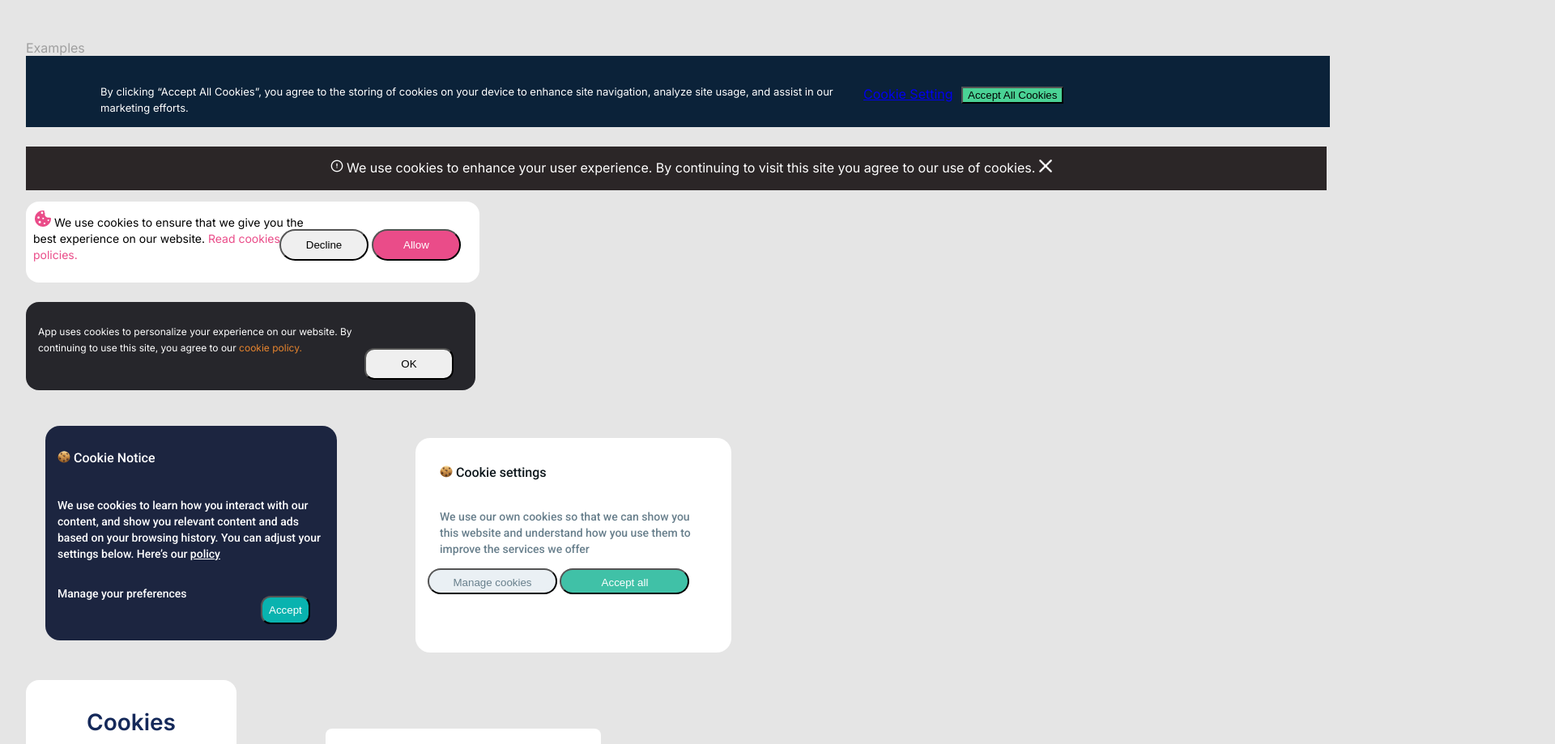
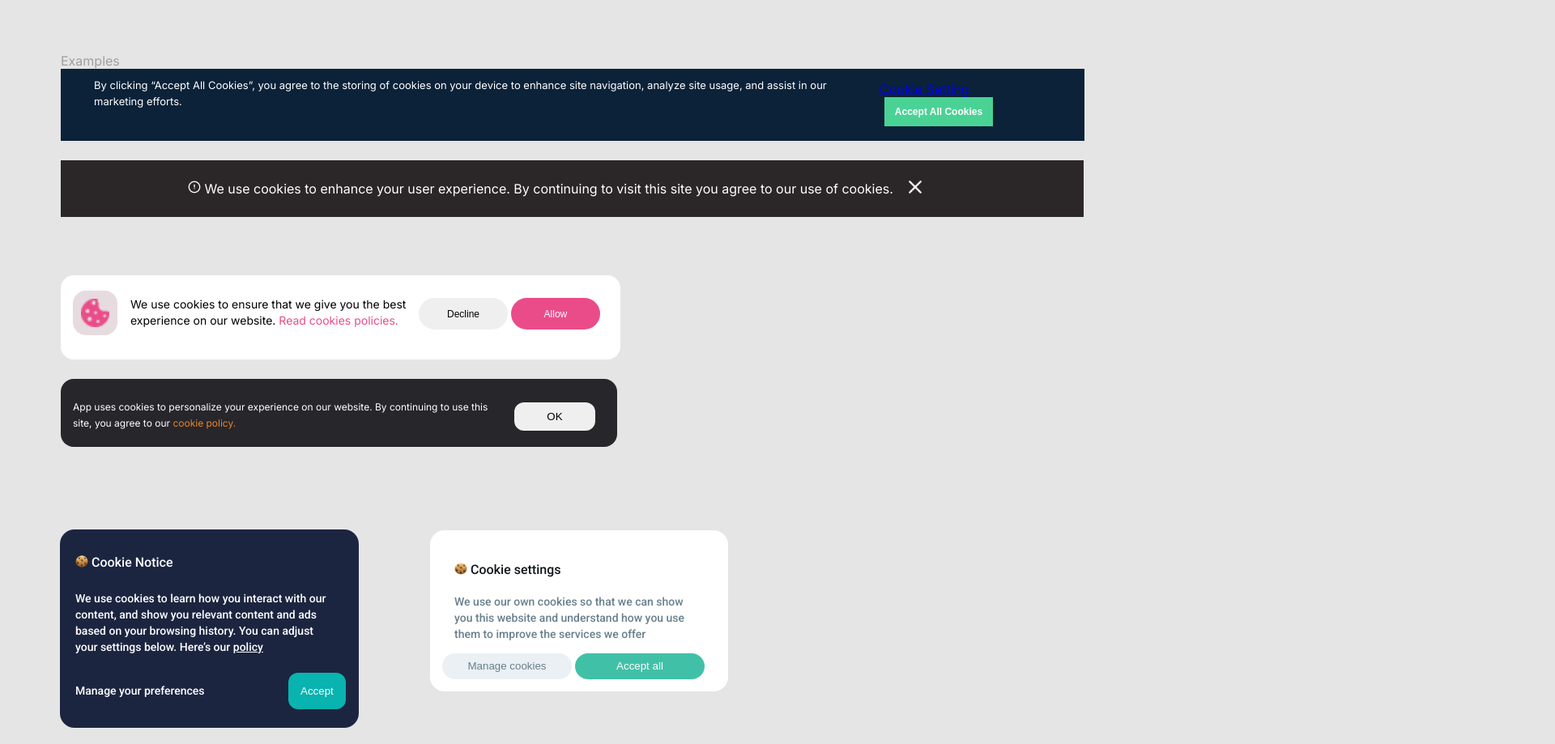
Before and after one commit to olena-kalitovska/Killer-Frost-HW, a plain HTML site: page HW-3-Style/HW-3index.html in a window 1280 px wide. Shown: the part 360-1279 px from the top of the page at 81% size, 1920 px wide, since content can reach past the window. Drawn offline with Linux system fonts and the light colour scheme.

Commit message:
HW3-finish the work

```diff
--- a/HW-3-Style/HW-3index.html
+++ b/HW-3-Style/HW-3index.html
@@ -18,7 +18,7 @@
     <link rel="stylesheet" href="css/HW-3style.css">
 </head>
 <body>
-    <header>
+    <header class="header">
         <h1 class="header1">
             V1.1 </h1>
         <h2 class="header2">
@@ -27,6 +27,8 @@
             Made by @adarshdk </p>
     </header>
     <div class="maine-sectione">
+        <!--substrate-->
+        <div class="substrate">
             <p class= "examples">Examples</p>
         <!--Baners-->
             <section class= "Baner1">
@@ -41,13 +43,14 @@
             </section>
             <!--Baner2-->
             <section class= "Baner2">
-            <p><img src="baner2.1.png" alt="скрін екрвну"> We use cookies to enhance your user experience. By continuing to visit this site you agree to our use of cookies. <img src="baner2 .2.png" alt="скрін екрвну"></p>
+                <p><img src="baner2.1.png" alt="скрін екрвну"> We use cookies to enhance your user experience. By continuing to visit this site you agree to our use of cookies.
+                   <img class="img_baner2" src="baner2 .2.png" alt="скрін екрвну"></p>
             </section>
             <!--Baner3-->
             <section class="Baner3">
                 <!--Box1-->
                 <div class="Box1-baner3">
-                <p> <img src="baner3.1.png" alt="вставка банер 3"> We use cookies to ensure that we give you the best experience on our website.<span style="color: #EA4C89;"> Read cookies policies.</span></p>
+                    <p> <img class="img1_baner3" src="baner3.1.png" alt="вставка банер 3"> <p> We use cookies to ensure that we give you the best experience on our website.<span style="color: #EA4C89;"> Read cookies policies.</span></p>
                     <div class="buttons-box1">
                     <button class="button1" type="submit" onclick="alert('Decline')">Decline</button>
                     <button class="button2" type="submit" onclick="alert('Allow')">Allow</button>
@@ -55,8 +58,8 @@
                 </div>
                 <!--Box2-->
                 <div class="Box2-baner3">
-                <p>App uses cookies to personalize your experience on our website. By continuing to use this site, you agree to our <span style="color:#E6842E ;">cookie policy.</span> <button type="submit" onclick="alert('OK')">OK</button>
-                </p>
+                    <p>App uses cookies to personalize your experience on our website. By continuing to use this site, you agree to our <span style="color:#E6842E ;">cookie policy.</span> </p>
+                    <span><button type="submit" onclick="alert('OK')">OK</button></span>
                 </div>
             </section>
             <!--Baner4-->
@@ -66,14 +69,13 @@
                     <h1> <img src="Baner4.1.png" alt="вставка банера 4.1"> </h1>
                     <p>We use cookies to learn how you interact with our content, and show you relevant content and ads based on your browsing
                     history. You can adjust your settings below. Here’s our <ins>policy</ins></p>
-                <div> Manage your preferences
-                <button class="button1-4" type="submit" onclick="alert('Accept')">Accept</button>
+                    <div class="Manage"> Manage your preferences
+                    <button class="button1-4" type="submit" onclick="alert('Accept')">Accept</button> </div>
                 </div>
                 <!--Box2-baner4-->
                 <div class="Box2-baner4">
                     <h1> <img src="Baner4.png" alt="вставка банера 4"> </h1>
                     <p> We use our own cookies so that we can show you this website and understand how you use them to improve the services we offer</p>
-
                     <button class="button2-4"  type="submit" onclick="alert('Manage cookies')">Manage cookies</button>
                     <button class="button3-4  type="submit" onclick="alert('Accept allt')">Accept all</button>
                 </div>
@@ -94,5 +96,6 @@
                 </div>
             </section>
         </div>
+    </div>
 </body>
 </html>
--- a/HW-3-Style/css/HW-3style.css
+++ b/HW-3-Style/css/HW-3style.css
@@ -1,12 +1,17 @@
 body {
     background-color: #E5E5E5;
-    position: absolute;
-    width: 1440px;
-    height: 990px;
+    position: relative;
+    width: 100%px;
+    padding: 18px;
     left: 24px;
     top: 24px;
 }
-
+.header {
+    position: absolute;
+    font-family: Inter;
+    width: auto;
+    padding: 15px;
+}
 /*V.1.1.*/
 .header1 {
     width: 82px;
@@ -17,6 +22,8 @@ body {
     color: #0B2239;
     opacity: 0.3;
     font-family: Inter;
+    position: absolute;
+    top: -18px;
 }
 /*Cookie Banners*/
 .header2 {
@@ -30,6 +37,7 @@ body {
     display: flex;
     align-items: center;
     font-family: Inter;
+    align-items: center;
 }
 /*Made by @adarshdk*/
 .header3 {
@@ -47,10 +55,13 @@ body {
 /* maine-sectione*/
 .maine-sectione {
     position: relative;
-    width: 1488px;
-    height: 1430px;
+    width: 100%;
     margin-top: 350px;
     border: 300px;
+    padding: 25px;
+}
+.substrate {
+
 }
 /*Examples*/
 .examples {
@@ -61,14 +72,13 @@ body {
 
 /*Baner1*/
 .Baner1 {
-    padding-top: 16px;
-    padding-left: 170px;
-    width: 1440px;
-    height: 72px;
+    padding: 18px;
+    width: 100%;
     left: 0px;
     top: 0px;
     background: #0B2239;
     font-family: Inter;
+    position: relative;
 }
 .content-baner1 {
     color: #ffffff;
@@ -80,16 +90,16 @@ body {
 }
 .Baner1 div {
     margin-right: 30px;
-    margin-left: 864px;
-    margin-top: -36px;
+    margin-left: 993px;
+    margin-top: -34px;
 }
 .Baner1 p {
     padding-right: 450px;
     display: inline-block;
     font-size: 13px;
     line-height: 20px;
-    margin-left:-78px;
-    margin-top: 18px;
+    margin-left:23px;
+    margin-top: -8px;
 }
 .Baner1 ins {
     color:#4AD295;
@@ -97,45 +107,54 @@ body {
 .Baner1 button {
     background-color: #4AD295 ;
     margin-left: 6px;
+    border: none;
+    color: #ffffff;
+    width: 134px;
+    font-weight: 600;
+    font-size: 12px;
+    line-height: 20px;
+
+    padding: 8px;
+    margin-right: ;
 }
 /*Baner2*/
 .Baner2 {
     background-color: #2B2627;
-    width: 1462px;
-    height: 52px;
-    padding-top: 0px;
-    padding-bottom: 2px;
-    padding-right: 144px;
+    width: 102%;
+    padding: 5px;
     margin-top: 24px;
     font-family: Inter;
-
+    position: relative;
 }
 .Baner2 p {
     width: 1440px;
-    height: 20px;
-    padding-top: 16px;
-    padding-left: 375.5px;
-    padding-bottom: 16px;
-    padding-right: 375.5px;
+    padding: 4px;
     color: #ffffff;
+    margin-left: 148px;
+}
+.img_baner2{
+    margin-left: 15px;
 }
 /*Baner3*/
 .Baner3 {
     position: relative;
     font-family: Inter;
+    top: 72px;
 }
 /*Box1-baner3*/
 .Box1-baner3 {
     background-color: #ffffff;
     border-radius: 16px;
-    width: 560px;
-    height: 100px;
+    width: 661px;
+    padding: 15px;
     font-size: 14px;
     line-height: 20px;
 }
 .buttons-box1 {
-    margin-top: -70px;
-    margin-left: 25px;
+   position: absolute;
+   top: 28px;
+   left: 171px;
+   margin-left: -17px;
 }
 .button1 {
     border-radius: 100px;
@@ -143,7 +162,9 @@ body {
     height: 39px;
     padding: 3px;
     margin-left: 288px;
-
+    border: none;font-weight: 500;
+    font-size: 12px;
+    line-height: 20px;
 }
 .button2 {
     border-radius: 100px;
@@ -152,28 +173,38 @@ body {
     padding: 3px;
     color: #ffffff;
     background-color: #EA4C89;
+    border: none;
+    font-weight: 500;
+    font-size: 12px;
+    line-height: 20px;
 }
 .Box1-baner3 p {
     width: 362px;
-    height: 72px;
     font-size: 14px;
     line-height: 20px;
     padding: 9px;
+    margin-left: 62px;
+    margin-top: -15px;
 }
 .Box1-baner3 img {
-    padding-top: 2px;
-    padding-left: 2px;
+    position: absolute;
+    padding: 10px;
+    width: 35px;
+    margin-left: -71px;
+    margin-top: 10px;
+    background-color: #e6dbdf;
+    border-radius: 16px;
 }
 /*Box2-baner3*/
 .Box2-baner3 {
     background-color: #26262B;
     border-radius: 16px;
-    width: 535px;
-    height: 89px;
+    width: 667px;
     margin-top: 24px;
     padding: 10px;
     font-size: 12px;
     line-height: 20px;
+    position: relative;
 }
 .Box2-baner3 p {
     color: #ffffff;
@@ -181,79 +212,91 @@ body {
     font-size: 12px;
     line-height: 20px;
     margin-right: 134px;
+    margin-bottom: -33px;
+    margin-top: 10px;
 }
  .Box2-baner3 button {
-     width: 110px;
-     height: 39px;
-     padding: 3px;
-     margin-top: -84px;
-     margin-left: 403px;
+     width: 100px;
+     margin-bottom: 10px;
+     padding: 10px;
+     margin-top: -21px;
+     margin-left: 550px;
      border-radius: 12px;
+     border: none;
  }
  /*Baner4*/
 .Baner4 {
     font-family: Roboto;
     padding: 24px;
     width: 417px;
-    height: 210px;
-    margin-left: 0px;
+    margin-right: 0px;
+    margin-left: -25px;
+    margin-top: 150px;
 }
 /*Box1-baner4*/
 .Box1-baner4 {
     background-color:#1C2540 ;
     color: #ffffff;
     border-radius: 18px;
-    width: 360px;
-    height: 250px;
+    width: 339px;
+    height: 215px;
+    padding: 15px;
     margin-left: 0px;
     padding-bottom: 15px;
+    position: relative;
+    margin-right: 0px;
 }
 .Box1-baner4 h1 {
-    padding: 15px;
-    padding-left: 15px;
-    padding-top: 25px;
-    padding-right: 15px;
-    padding-bottom: 0px;
+    font-size: 14px;
+    line-height: 20px;
+    width: 20px;
+    padding: 4px;
 }
 .Box1-baner4 p {
     font-size: 14px;
     line-height: 20px;
     border: 2px;
-    padding-left: 15px;
-    padding-top: 15px;
-    padding-right: 15px;
+    width: 314px;
+    padding: 4px;
 }
 .Box1-baner4 div {
     font-size: 14px;
     line-height: 20px;
-    padding-left: 15px;
-    padding-top: 15px;
-    padding-right: 15px;
+    width: 400px;
+    padding: 4px;
+    margin-bottom:-45px;
+}
+.Box2-baner4 img {
+
 }
 .button1-4 {
-    margin-left: 251px;
-    margin-top: -55px;
+    margin-left: 100px;
+    margin-top: 0px;
     background-color: #09B3AF;
     color: #ffffff;
-    padding: 8px;
+    padding: 15px;
     border-radius: 12px;
+    border: none;
+    font-weight: 500;
+    margin-right: ;
 }
 /*Box2-baner4*/
 .Box2-baner4 {
     background-color: #ffffff;
     color: black;
     border-radius: 18px;
-    width: 360px;
-    height: 250px;
+    width: 338px;
+    padding: 15px;
     margin-left: 457px;
-    margin-top: -230px;
+    margin-top: -244px;
+    position: relative;
 }
 .Box2-baner4 h1 {
     padding: 15px;
     padding-left: 15px;
     padding-top: 1px;
     padding-right: 15px;
-    padding-bottom: 0px;
+    margin-bottom: -26px;
 }
 .Box2-baner4 p {
     font-size: 14px;
@@ -263,6 +306,7 @@ body {
     padding-top: 15px;
     padding-right: 15px;
     color: #687F8C;
+    margin-top: 10px;
 }
 .button2-4 {
     background-color: #EAF0F4;
@@ -271,6 +315,7 @@ body {
     border-radius: 18px;
     width: 160px;
     height: 32px;
+    border: none;
 }
 .button3-4 {
     background-color:#40C1A7 ;
@@ -279,21 +324,19 @@ body {
     border-radius: 18px;
     width: 160px;
     height: 32px;
+    border: none;
 }
 /*Baner5*/
 .Baner5 {
     width: 680px;
     height: 260px;
     font-family: Inter;
+    margin-top: 72px;
 }
 /*Box1-baner5*/
 .Box1-baner5 {
     width: 250px;
-    height: 240px;
-    padding-left: 5px;
-    padding-right: 5px;
-    padding-bottom: 5px;
-    padding-top: 5px;
+    padding: 15px;
     color:#15295A ;
     font-weight: 900;
     font-size: 28px;
@@ -314,26 +357,25 @@ body {
     line-height: 24px;
 }
 .Box1-baner5 button {
-    margin-right: 15px;
+    margin-left: 73px;
     margin-bottom: 25px;
-    margin-left: 180px;
     border-radius: 16px;
     background-color: #4A7EFF;
     color: #ffffff;
-}
+    border: none;
+    padding: 25px;
+    font-size: 16px;
+    line-height: 24px;
+    }
 /*Box2-baner5*/
 .Box2-baner5 {
     background-color: #ffffff;
     color: black;
     border-radius: 8px;
     width: 320px;
-    height: 127px;
+    padding: 25px;
     margin-left: 370px;
-    margin-top: -190px;
-    padding-right: 5px;
-    padding-bottom: 7px;
-    padding-left: 15px;
-    padding-top:7px;
+    margin-top: -308px;
 }
 .Box2-baner5 p {
     width: 288px;
@@ -344,7 +386,11 @@ body {
 }
 .Box2-baner5 button {
     background: #6666FF;
-    border-radius:10px ;
+    border-radius:5px ;
     color: #FFFFFF;
     margin-left: 100px;
+    border: none;
+    padding: 10px;
+    width: 88px;
+   margin-top: -7px;
 }
--- a/HW-4/HW-4.css/style.css
+++ b/HW-4/HW-4.css/style.css
@@ -117,3 +117,8 @@ footer {
     visibility: hidden;
     clear: both;
 }
+.Fix-bo {
+    position: fixed;
+    bottom: 0px;
+    right: 0px;
+}
```
Also changed, not shown: HW-4/index.html (+4 -1 lines). Lines whose indentation alone changed are shown as unchanged.
